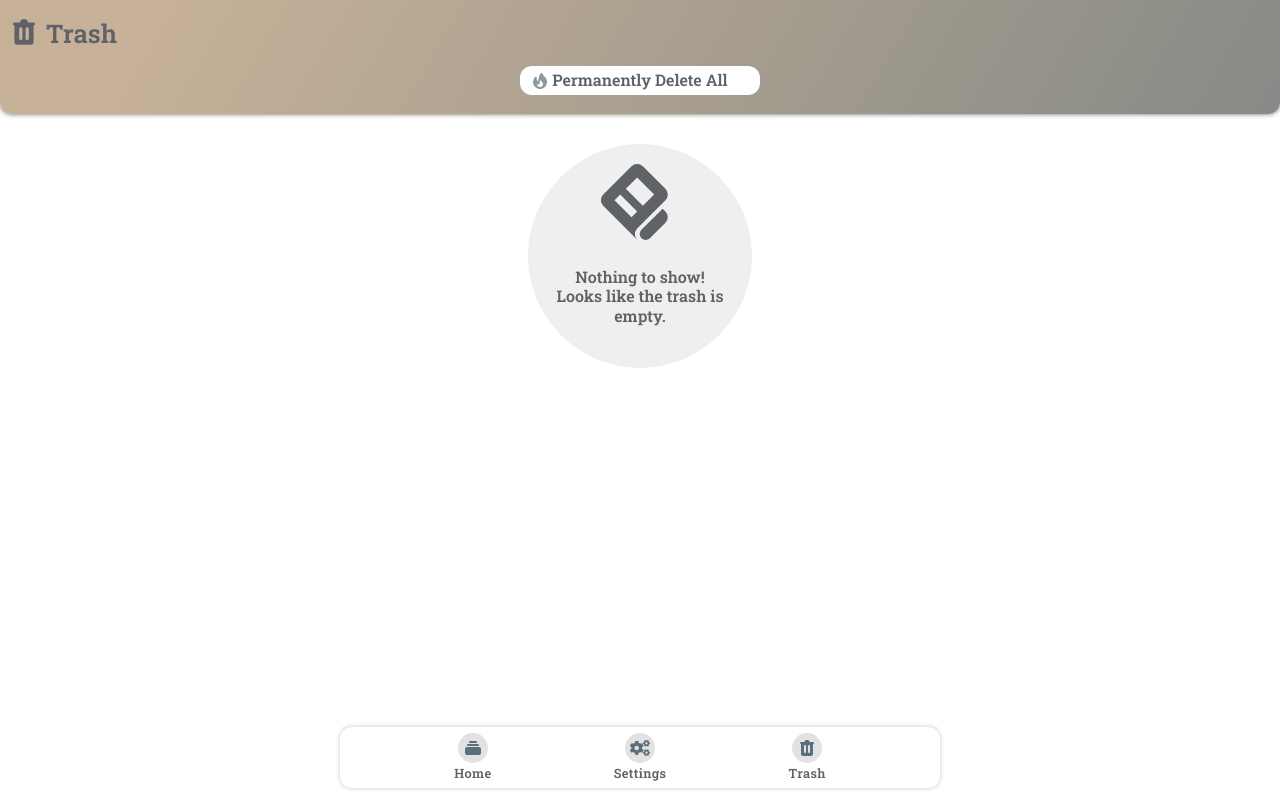
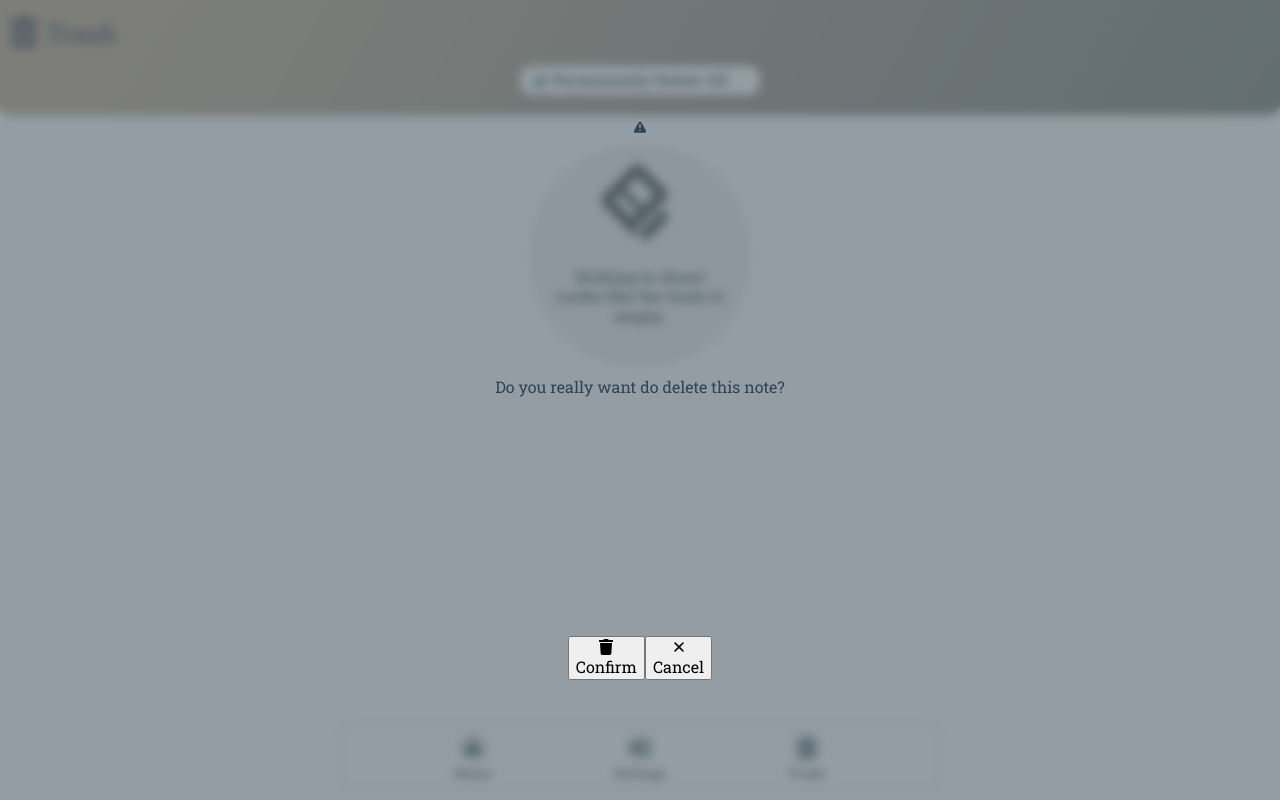
Before and after one commit to KainNhantumbo/Nava-Notes-App, a React (Create React App) app: page /pages/Trash in a window 1280 px wide. Built offline with nearby package versions, Linux system fonts and the light colour scheme.

Commit message:
feat: added confirmation modal component

```diff
--- a/src/components/ConfirmModal.jsx
+++ b/src/components/ConfirmModal.jsx
@@ -1,36 +1,38 @@
 import HorizontalButtons from './HorizontalButtons';
-import { HiExclamation } from 'react-icons/hi';
-import { HiTrash } from 'react-icons/hi';
-import { HiX } from 'react-icons/hi';
+import { HiExclamation, HiX } from 'react-icons/hi';
+import { ModalContainer } from '../styles/confirmModal';
+import { FaTrash } from 'react-icons/fa';
 
-const ConfirmModal = ({ status, removeModal, removeNote }) => {
-  const trashIcon = <HiTrash />
-  const xIcon = <HiX />
+const ConfirmModal = ({ status, removeModal, action }) => {
+	const trashIcon = <FaTrash />;
+	const xIcon = <HiX />;
 
 	return (
 		<>
-      {
-        status === true ? (
-          <div className="modalContainer">
-            <section>
+			{status === true ? (
+				<ModalContainer>
+					<div className='modalContainer'>
 						<div className='icon'>
 							<HiExclamation />
 						</div>
-              <span>
-                Do you really want do delete this note?
-              </span>
+						<span>Do you really want do delete this note?</span>
 						<div className='actions'>
-                <HorizontalButtons event={removeNote} icon={trashIcon} description={'Confirm'} />
-                <HorizontalButtons event={removeModal} icon={xIcon} description={'Cancel'} />
+							<HorizontalButtons
+								event={action}
+								icon={trashIcon}
+								description={'Confirm'}
+							/>
+							<HorizontalButtons
+								event={removeModal}
+								icon={xIcon}
+								description={'Cancel'}
+							/>
 						</div>
-            </section>
 					</div>
-        ) : (
-          null
-        )
-      }
+				</ModalContainer>
+			) : null}
 		</>
-  )
-}
+	);
+};
 
 export default ConfirmModal;
--- a/src/components/Footer.jsx
+++ b/src/components/Footer.jsx
@@ -3,7 +3,7 @@ import LargerButtons from "./LargerButtons";
 import { Link } from 'react-router-dom';
 import { HiCollection, HiTrash } from 'react-icons/hi';
 import { FooterStyles } from "../styles/footer";
-import { FaCogs } from 'react-icons/fa';
+import { FaCogs, FaTrash, FaTrashAlt } from 'react-icons/fa';
 
 const footerButtons = () => {
   // dados e detalhes de cada botao no footer
@@ -18,7 +18,7 @@ const footerButtons = () => {
       path: '/'
     },
     {
-      icon: <HiTrash/>,
+      icon: <FaTrashAlt/>,
       description: 'Trash',
       path: '/pages/Trash'
     }
--- a/src/pages/Trash.jsx
+++ b/src/pages/Trash.jsx
@@ -5,8 +5,10 @@ import TrashNotesPackage from '../components/TrashNotesPackage';
 import Notification from '../components/Notification';
 import { MdDeleteForever } from 'react-icons/md';
 import { HiFire } from 'react-icons/hi';
-import { HiTrash, HiCheckCircle } from 'react-icons/hi';
+import { HiCheckCircle } from 'react-icons/hi';
 import { setDataToStorage, sortNotes, trashNotesPicker, retrieveNotes } from '../scripts/core-functions';
+import { FaTrashAlt } from 'react-icons/fa';
+import ConfirmModal from '../components/ConfirmModal';
 
 const Trash = () => {
   // pega as notas do localstorage
@@ -26,9 +28,7 @@ const Trash = () => {
   const [notificationIcon, setNotificationIcon] = useState(() => {
     return <HiCheckCircle/>;
   });
-  const [notificationInfo, setNotificationInfo] = useState(() => {
-    return "Sucess";
-  });
+  const [notificationInfo, setNotificationInfo] = useState("Sucess");
   const [notificationStatus, setNotificationStatus] = useState(false);
 
   // apaga permanentemente todas as notas do lixo
@@ -62,7 +62,7 @@ const Trash = () => {
     setUnsortedTrashData(() => trashNotesPicker());
 
     // configuração da notificação
-    configNotification("Note restaured", <HiCheckCircle/>);
+    configNotification("Note restored", <HiCheckCircle/>);
     setNotificationStatus(() => true);
     removeNotificationByDelay(notificationStatus);
   }
@@ -92,13 +92,11 @@ const Trash = () => {
 
     // remove a notificacao por delay
     const removeNotificationByDelay = (status) => {
-      if (status === true) {
-        return;
-      } else {
-        setTimeout(() => {
-          setNotificationStatus(() => false);
-        }, 3500);
-      }
+      if (status) return;
+
+      setTimeout(() => {
+        setNotificationStatus(() => false);
+      }, 3500);
     }
 
     // seta o icone e descricao da notificação
@@ -115,7 +113,7 @@ const Trash = () => {
           icon={<HiFire/>}
           event={trashReseter}
         />}
-        icon={<HiTrash />}
+        icon={<FaTrashAlt />}
       />
       <TrashNotesPackage
         eventRestore={restoreNote}
@@ -130,6 +128,8 @@ const Trash = () => {
         btnEvent={removeNotification}
         icon={notificationIcon}
       />
+
+      <ConfirmModal status={true} />
     </>
   );
 }
--- /dev/null
+++ b/src/styles/confirmModal.js
@@ -0,0 +1,30 @@
+import styled from 'styled-components';
+
+export const ModalContainer = styled.section`
+	* {
+		box-sizing: border-box;
+	}
+
+	@keyframes slideUp {
+		from {
+			transform: scale(0.9);
+			opacity: 0;
+		}
+		to {
+			transform: scale(1);
+			opacity: 1;
+		}
+	}
+	animation: slideUp 300ms ease-out forwards;
+	width: 100vw;
+	height: 100vh;
+	z-index: 500;
+	background: rgba(${({ theme }) => theme.fullDark}, 0.2);
+	backdrop-filter: blur(5px);
+	position: fixed;
+	top: 0;
+	right: 0;
+
+
+
+`;
--- a/src/styles/notification.js
+++ b/src/styles/notification.js
@@ -80,7 +80,7 @@ export const NotificationContainer = Styled.section`
         height: 1.1em;
         position: absolute;
         top: .6em;
-        left: 4.6em;
+        left: 5.2em;
       }
     }
   }
```
Lines whose indentation alone changed are shown as unchanged.
